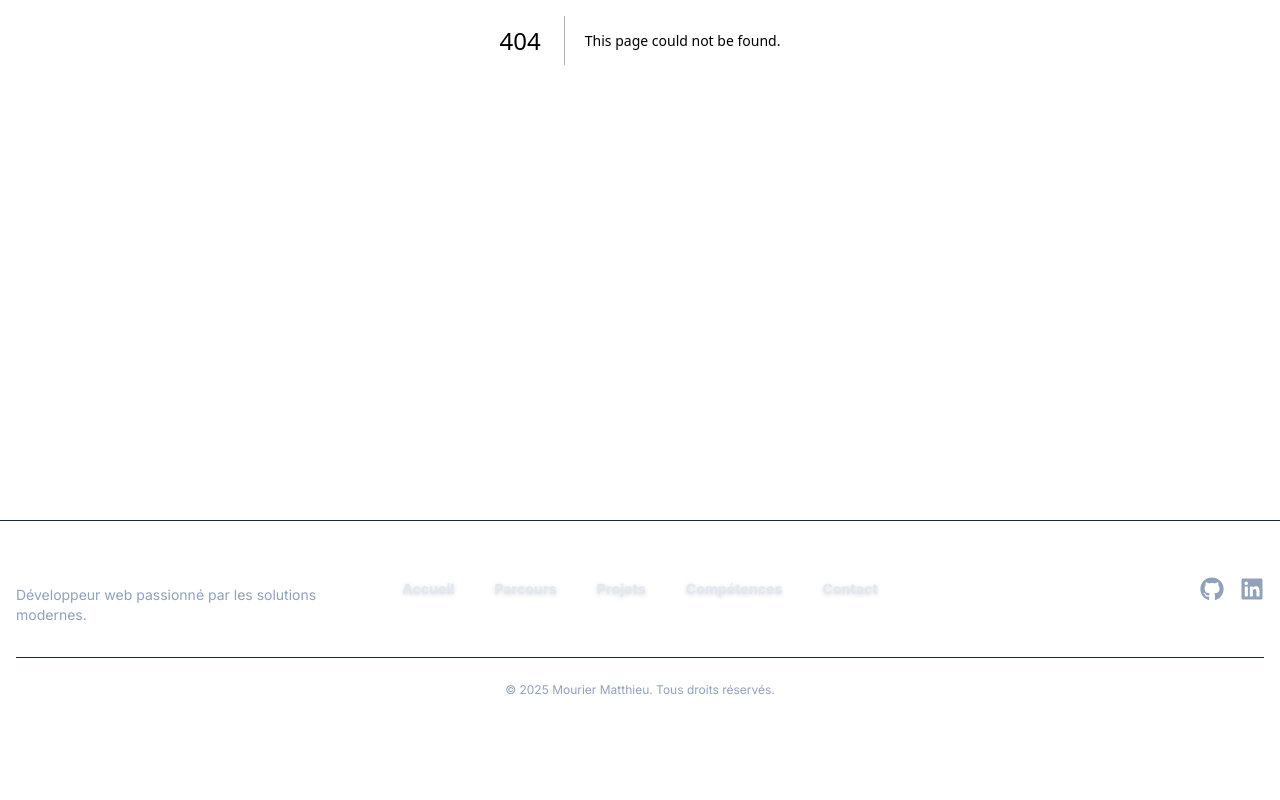
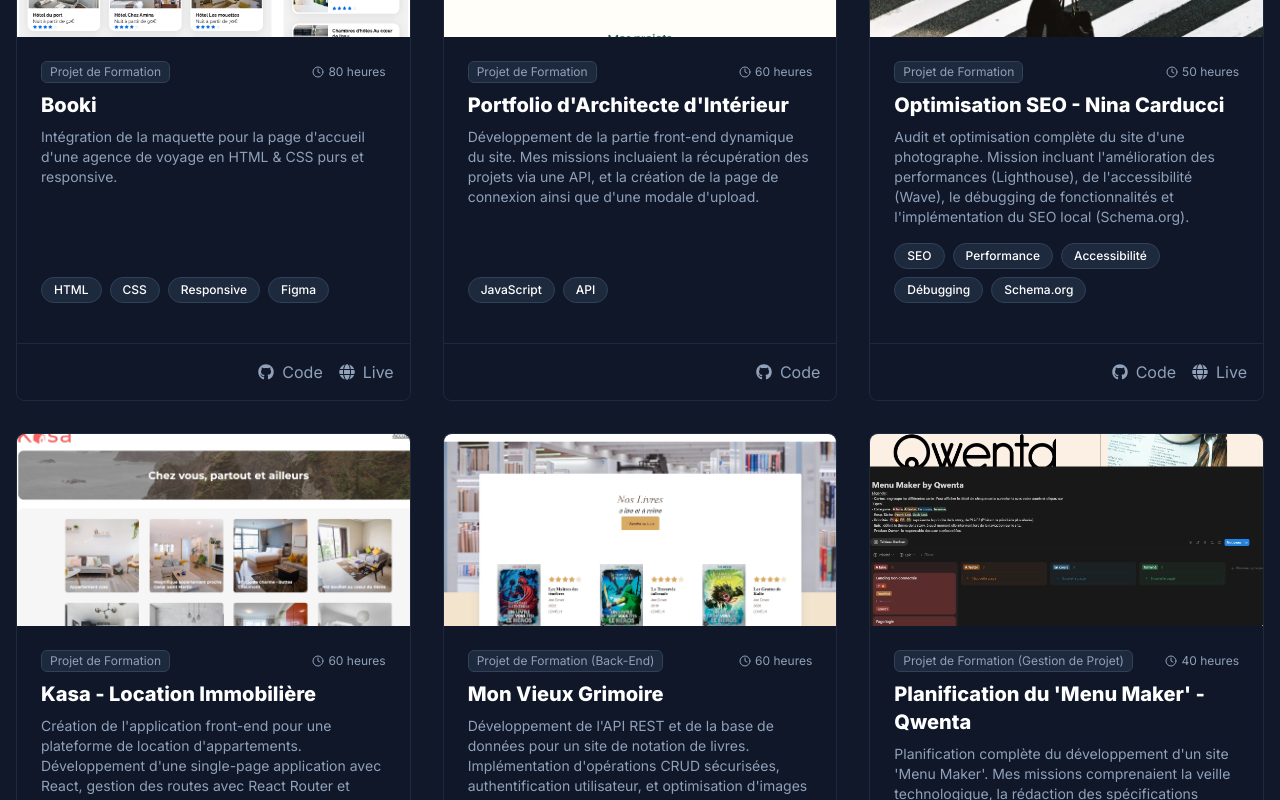
Before and after one commit to Vangelis-26/portofolio, a Next.js app: page /projects in a window 1280 px wide. Before the commit this address had no page. Shown: the part 680-1480 px from the top of the page. Before the commit the page ends 1410 px from the top, so only its background shows below. Built offline with nearby package versions, Linux system fonts and the light colour scheme.

Commit message:
Project Page

```diff
--- /dev/null
+++ b/src/app/projects/page.jsx
@@ -0,0 +1,104 @@
+import ProjectCard from '@/components/projectCard/projectCard.jsx';
+
+const projectsData = [
+    {
+        type: "Projet de Formation",
+        title: "Booki",
+        description: "Intégration de la maquette pour la page d'accueil d'une agence de voyage en HTML & CSS purs et responsive.",
+        image: "/Booki.webp",
+        tags: ["HTML", "CSS", "Responsive", "Figma"],
+        duration: "80 heures",
+        links: {
+            github: "https://github.com/Vangelis-26/P2-Booki",
+            live: "https://vangelis-26.github.io/P2-Booki/"
+        }
+    },
+    {
+        type: "Projet de Formation",
+        title: "Portfolio d'Architecte d'Intérieur",
+        description: "Développement de la partie front-end dynamique du site. Mes missions incluaient la récupération des projets via une API, et la création de la page de connexion ainsi que d'une modale d'upload.",
+        image: "/Sophie_bluel.webp",
+        tags: ["JavaScript", "API"],
+        duration: "60 heures",
+        links: {
+            github: "https://github.com/Vangelis-26/P3-Sophie_Bluel",
+            live: "#"
+        }
+    },
+    {
+        type: "Projet de Formation",
+        title: "Optimisation SEO - Nina Carducci",
+        description: "Audit et optimisation complète du site d'une photographe. Mission incluant l'amélioration des performances (Lighthouse), de l'accessibilité (Wave), le débugging de fonctionnalités et l'implémentation du SEO local (Schema.org).",
+        image: "/Nina_Carducci.webp",
+        tags: ["SEO", "Performance", "Accessibilité", "Débugging", "Schema.org"],
+        duration: "50 heures",
+        links: {
+            github: "https://github.com/Vangelis-26/P4-Nina_Carducci",
+            live: "https://vangelis-26.github.io/P4-Nina_Carducci/"
+        }
+    },
+    {
+        type: "Projet de Formation",
+        title: "Kasa - Location Immobilière",
+        description: "Création de l'application front-end pour une plateforme de location d'appartements. Développement d'une single-page application avec React, gestion des routes avec React Router et animations en Sass.",
+        image: "/Kasa.webp",
+        tags: ["React", "React Router", "Sass", "Vite"],
+        duration: "60 heures",
+        links: {
+            github: "https://github.com/Vangelis-26/P5-Kasa",
+            live: "https://vangelis-26.github.io/P5-Kasa/"
+        }
+    },
+    {
+        type: "Projet de Formation (Back-End)",
+        title: "Mon Vieux Grimoire",
+        description: "Développement de l'API REST et de la base de données pour un site de notation de livres. Implémentation d'opérations CRUD sécurisées, authentification utilisateur, et optimisation d'images avec Node.js et Express.",
+        image: "/Mon_Vieux_Grimoire.webp",
+        tags: ["Node.js", "Express", "MongoDB", "API REST"],
+        duration: "60 heures",
+        links: {
+            github: "https://github.com/Vangelis-26/P6-Mon-Vieux-Grimoire",
+            live: "#"
+        }
+    },
+    {
+        type: "Projet de Formation (Gestion de Projet)",
+        title: "Planification du 'Menu Maker' - Qwenta",
+        description: "Planification complète du développement d'un site 'Menu Maker'. Mes missions comprenaient la veille technologique, la rédaction des spécifications techniques, et la création du Kanban projet sur Notion.",
+        image: "/Kanban.webp",
+        tags: ["Gestion de Projet", "Méthode Agile", "Spécifications Techniques", "Veille Technologique"],
+        duration: "40 heures",
+        links: {
+            github: "#",
+            live: "#"
+        }
+    }
+];
+
+export default function ProjectsPage() {
+    return (
+        <div className="container mx-auto px-4 py-16">
+            <section className="text-center mb-12">
+                <h1 className="text-4xl md:text-5xl font-bold">Mes Projets</h1>
+                <p className="mt-4 text-lg text-slate-400">
+                    Voici une sélection de projets qui démontrent mes compétences et mon savoir-faire.
+                </p>
+            </section>
+
+            <section className="grid grid-cols-1 md:grid-cols-2 lg:grid-cols-3 gap-8">
+                {projectsData.map((project) => (
+                    <ProjectCard
+                        key={project.title}
+                        type={project.type}
+                        title={project.title}
+                        description={project.description}
+                        image={project.image}
+                        tags={project.tags}
+                        duration={project.duration}
+                        links={project.links}
+                    />
+                ))}
+            </section>
+        </div>
+    );
+}
--- /dev/null
+++ b/src/components/projectCard/projectCard.jsx
@@ -0,0 +1,52 @@
+import Image from 'next/image';
+import Link from 'next/link';
+import { FaGithub, FaGlobe } from 'react-icons/fa';
+import { FiClock } from 'react-icons/fi';
+
+export default function ProjectCard({ type, title, description, image, tags, duration, links }) {
+    return (
+        <div className="group flex flex-col bg-slate-900/50 border border-slate-800 rounded-lg transform transition-all duration-300 ease-in-out hover:-translate-y-1 hover:shadow-2xl hover:shadow-[--color-border]/20">
+
+            <div className="relative h-48 w-full overflow-hidden rounded-t-lg">
+                <a href={links.live || links.github || '#'} target="_blank" rel="noopener noreferrer" aria-label={`Voir le projet ${title}`}>
+                    <Image
+                        src={image}
+                        alt={`Image du projet ${title}`}
+                        fill
+                        style={{ objectFit: 'cover' }}
+                        className="transition-transform duration-300 group-hover:scale-110"
+                    />
+                </a>
+            </div>
+
+            <div className="p-6 flex flex-col flex-grow">
+                <div className="flex justify-between items-center text-xs text-slate-400 mb-2">
+                    <span className="bg-slate-800 border border-slate-700 px-2 py-0.5 rounded-md">{type}</span>
+                    {duration && <span className="flex items-center gap-1"><FiClock />{duration}</span>}
+                </div>
+                <h3 className="text-xl font-bold text-white">{title}</h3>
+                <p className="mt-2 text-slate-400 text-sm flex-grow">{description}</p>
+                <div className="mt-4 flex flex-wrap gap-2">
+                    {tags.map((tag) => (
+                        <span key={tag} className="text-xs bg-slate-800 border border-slate-700 text-[--color-border] font-medium px-3 py-1 rounded-full">
+                            {tag}
+                        </span>
+                    ))}
+                </div>
+            </div>
+
+            <div className="border-t border-slate-800 mt-4 p-4 flex justify-end gap-4">
+                {links.github && links.github !== '#' && (
+                    <a href={links.github} target="_blank" rel="noopener noreferrer" className="flex items-center gap-2 text-slate-400 hover:text-white transition-colors">
+                        <FaGithub /><span>Code</span>
+                    </a>
+                )}
+                {links.live && links.live !== '#' && (
+                    <a href={links.live} target="_blank" rel="noopener noreferrer" className="flex items-center gap-2 text-slate-400 hover:text-white transition-colors">
+                        <FaGlobe /><span>Live</span>
+                    </a>
+                )}
+            </div>
+        </div>
+    );
+}
```
